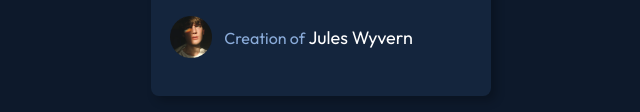
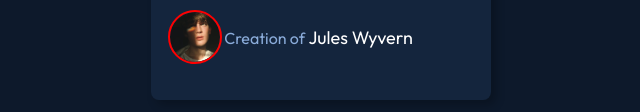
Before and after one commit to Lerato123/Frontend-mentor-practice-excercises, a plain HTML site: page index.html in a window 1280 px wide. Shown: the part 599-711 px from the top of the page, without its empty margins (319-959 px from the left). Drawn offline with Linux system fonts and the light colour scheme.

Commit message:
Update style.css

```diff
--- a/style.css
+++ b/style.css
@@ -107,20 +107,26 @@ p > * {
     padding-left: 4px;
 }
 
+.card .line {
+    height: .1px;
+    background: var(--line);
+}
+
 .author {
     display: flex;
     align-items: center;
     padding: 1.2em 0;
 }
 
-.card .line {
-    height: .1px;
-    background: var(--line);
+.author img {
+    width: 50px;
+    outline: 2px solid red;
+    border-radius: 50%;
+}
 }
 
-.author img {
-    width: 50px;
-    padding-right: 8px;
+.author p {
+    padding-left: 12px;
 }
 
 .author p span {
```
